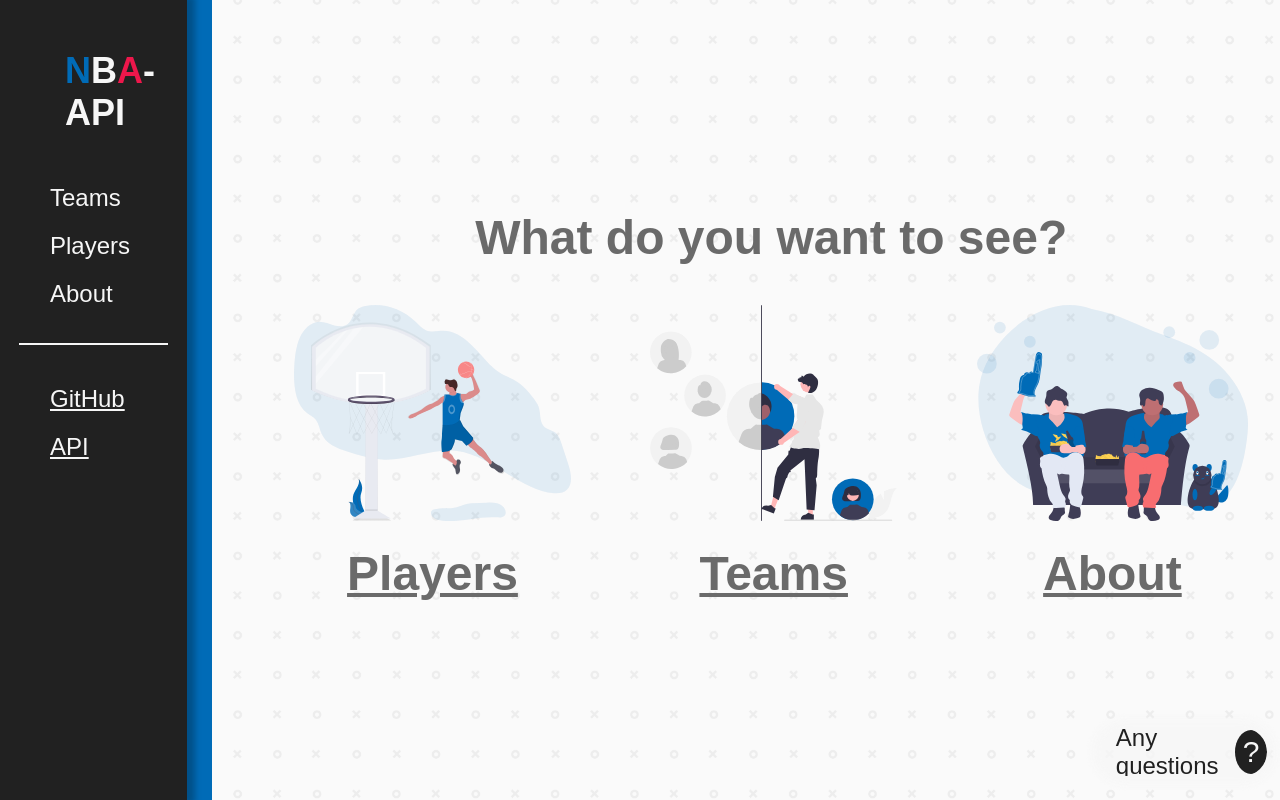
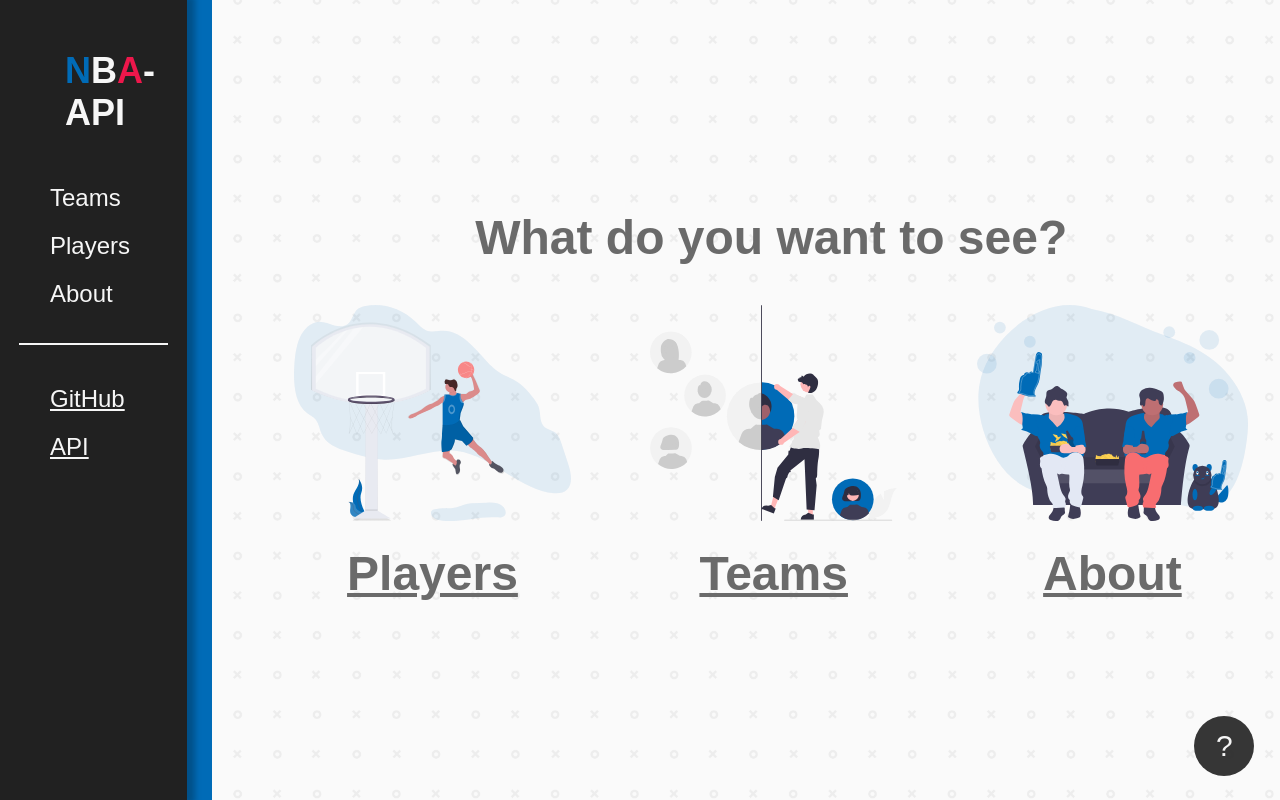
Before and after one commit to ryzzzin/NBA-Api, a Vue app: page / in a window 1280 px wide. Built offline with nearby package versions, Linux system fonts and the light colour scheme.

Commit message:
edit(help): restyled help button

```diff
--- a/src/components/Help.vue
+++ b/src/components/Help.vue
@@ -1,8 +1,5 @@
 <template>
-    <div class="help">
-        <div class="help__text">Any questions</div>
-        <div class="help__btn">?</div>
-    </div>
+    <a href="https://t.me/ryzzzin" target="_blank" class="help__btn">?</a>
 </template>
 
 <script>
@@ -10,47 +7,38 @@
 </script>
 
 <style scoped>
-.help{
-    width: 13vw;
-    height: 6vh;
 
+.help__btn{
     position: fixed;
     z-index: 1;
-    top: 91vh;
-    left: 86vw;
+    bottom: 3%;
+    right: 2%;
     overflow-x: hidden;
 
-    background: rgba(246, 246, 246, 0.75);
-    box-shadow: 0 0 8px 8px rgba(246, 246, 246, 0.75);
-    border-radius: 80px;
-
-    display: flex;
-    flex-direction: row;
-    justify-content: space-between;
-    align-items: center;
-
-    cursor: pointer;
-}
-
-.help__text{
-    margin-left: 15px;
-    color: #212121;
-    font-size: 24px;
-}
-
-.help__btn{
-    width: 3.2vw;
-    height: 5.5vh;
+    width: 60px;
+    height: 60px;
     background: #212121;
+    opacity: 90%;
     color: #f6f6f6;
     font-size: 30px;
 
     border: 0;
     border-radius: 50%;
-    cursor: pointer;
 
     display: flex;
     justify-content: center;
     align-items: center;
+    transition: 0.5s;
+
+    text-decoration: none;
+}
+
+.help__btn:hover{
+    font-size: 35px;
+    background: #464646;
+    opacity: 50%;
+    width: 70px;
+    height: 70px;
+    transition: 0.5s;
 }
 </style>
```
